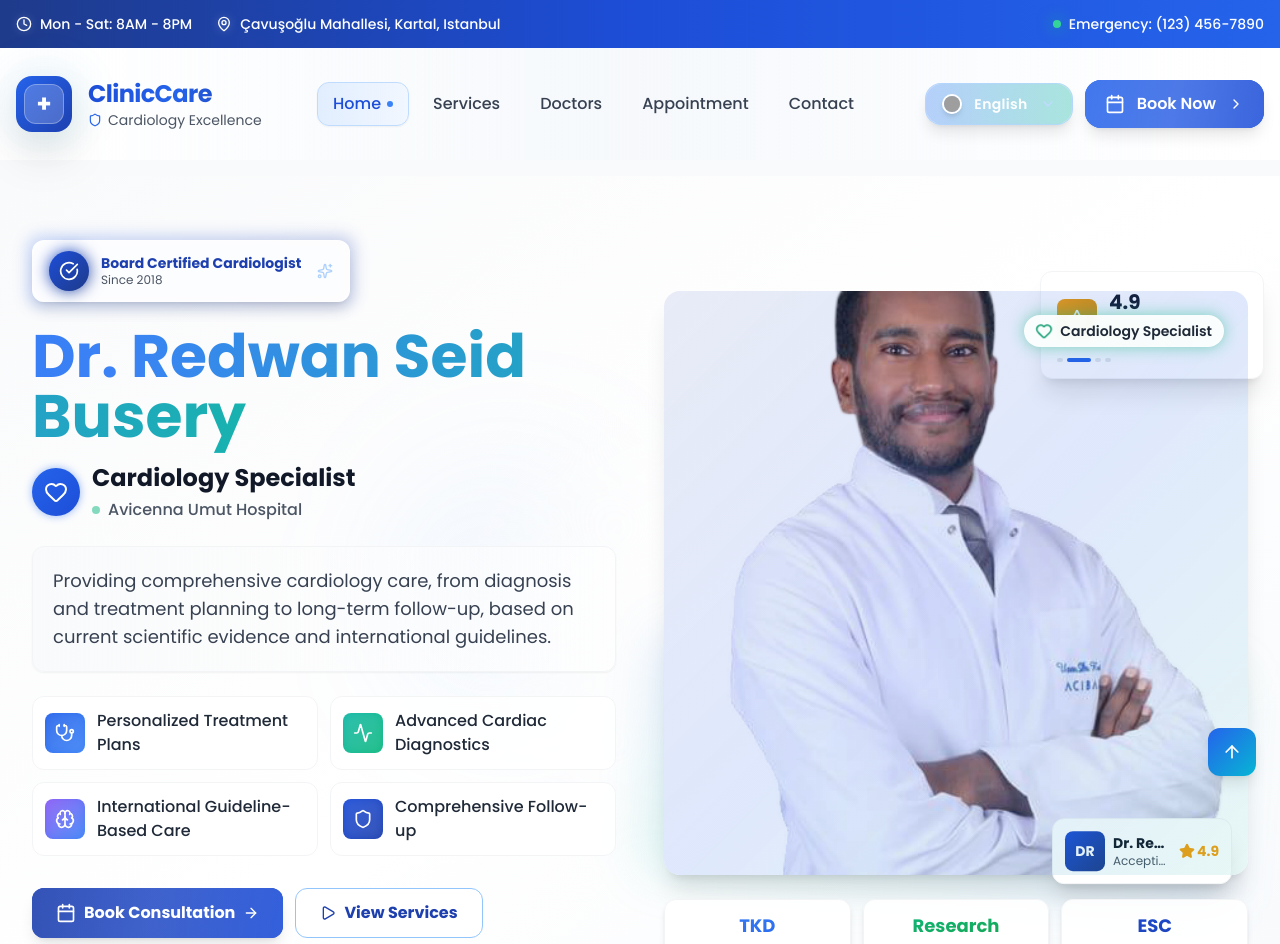
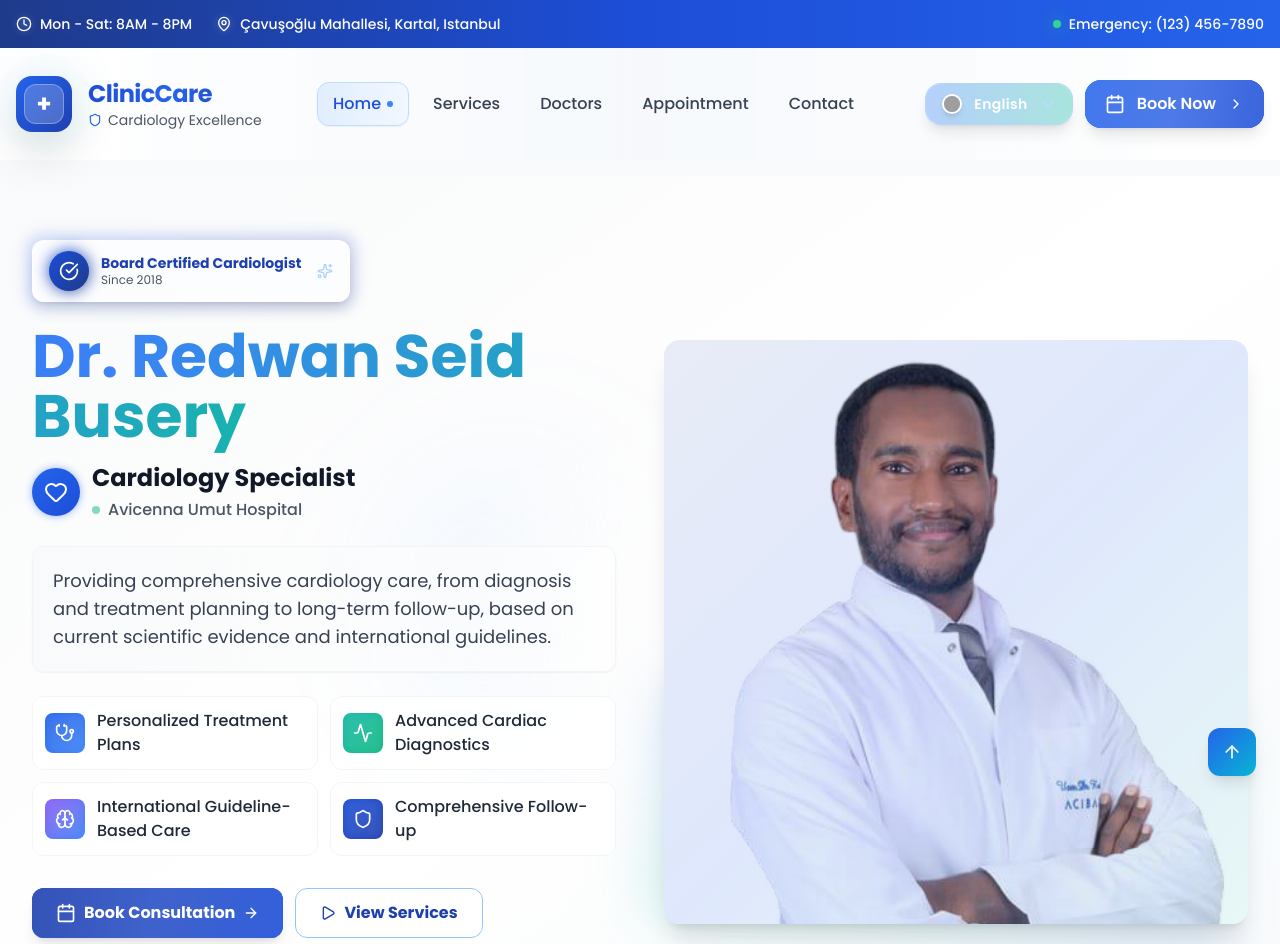
Before and after one commit to yeab14/clinic-platform-frontend, a React (Vite) app: page / in a window 1280 px wide. Shown: the top 944 px of the page. Built offline with nearby package versions, Linux system fonts and the light colour scheme; grey boxes are pictures that could not be loaded.

Commit message:
hero page done

```diff
--- a/src/pages/Home/Components/Hero.jsx
+++ b/src/pages/Home/Components/Hero.jsx
@@ -14,12 +14,11 @@ import {
   Star,
   Stethoscope,
   Users,
-  ChevronRight,
   CheckCircle,
 } from 'lucide-react';
 import { Link } from 'react-router-dom';
 import { useLocale } from '@/providers/LocaleProvider';
-import doctorImg from '@/assets/images/Dr.png';
+import doctorImg from '@/assets/images/Dr2.png';
 
 const Hero = () => {
   const [currentStat, setCurrentStat] = useState(0);
@@ -97,9 +96,8 @@ const Hero = () => {
 
   return (
     <section className="relative overflow-hidden bg-gradient-to-br from-gray-50 via-white to-primary-50/20 py-8 md:py-12 lg:py-16">
-      {/* Premium Background Elements */}
+
       <div className="absolute inset-0 overflow-hidden">
-
         <motion.div
           animate={{
             x: [0, 100, 0],
@@ -125,20 +123,18 @@ const Hero = () => {
           }}
           className="absolute bottom-1/4 right-1/4 w-96 h-96 bg-gradient-to-r from-accent-teal/8 via-primary-500/8 to-accent-blue/8 rounded-full blur-3xl"
         />
-
-
       </div>
 
       <div className="relative container-custom px-4 sm:px-6 lg:px-8">
         <div className="grid lg:grid-cols-2 gap-8 md:gap-10 lg:gap-12 items-center">
-          {/* Left Column - Premium Content */}
+
           <motion.div
             initial={{ opacity: 0, x: -30 }}
             animate={{ opacity: 1, x: 0 }}
             transition={{ duration: 0.6, ease: "easeOut" }}
             className="relative z-10"
           >
-            {/* Credentials Badge */}
+
             <motion.div
               initial={{ opacity: 0, y: -15 }}
               animate={{ opacity: 1, y: 0 }}
@@ -167,26 +163,22 @@ const Hero = () => {
               </div>
             </motion.div>
 
-            {/* Doctor Professional Title - Improved Layout */}
+
             <div className="mb-6">
 
-
-              {/* Doctor Name with Improved Hierarchy */}
               <motion.h1
                 initial={{ opacity: 0, y: 15 }}
                 animate={{ opacity: 1, y: 0 }}
                 transition={{ delay: 0.25 }}
                 className="text-3xl sm:text-4xl md:text-5xl lg:text-6xl font-bold leading-tight mb-3"
               >
-
-
                 <div className="relative">
                   <span className="bg-gradient-to-r from-primary-600 via-primary-500 to-accent-teal bg-clip-text text-transparent animate-gradient-shift bg-[length:200%_auto]">
                     {content.titleLine1}
                   </span>
                 </div>
+              </motion.h1>
 
-              </motion.h1>
 
               <motion.div
                 initial={{ opacity: 0, y: 10 }}
@@ -214,7 +206,7 @@ const Hero = () => {
               </motion.div>
             </div>
 
-            {/* Description with Medical Focus */}
+
             <motion.p
               initial={{ opacity: 0, y: 15 }}
               animate={{ opacity: 1, y: 0 }}
@@ -224,7 +216,7 @@ const Hero = () => {
               {content.description}
             </motion.p>
 
-            {/* Medical Features - Optimized layout */}
+
             <motion.div
               initial={{ opacity: 0, y: 15 }}
               animate={{ opacity: 1, y: 0 }}
@@ -250,7 +242,7 @@ const Hero = () => {
               ))}
             </motion.div>
 
-            {/* Premium CTAs */}
+
             <motion.div
               initial={{ opacity: 0, y: 15 }}
               animate={{ opacity: 1, y: 0 }}
@@ -263,7 +255,6 @@ const Hero = () => {
                 onMouseEnter={() => setIsHovered(true)}
                 onMouseLeave={() => setIsHovered(false)}
               >
-                {/* Medical gradient animation */}
                 <motion.div
                   animate={isHovered ?
                     { background: "linear-gradient(90deg, #1d4ed8 0%, #2563eb 50%, #3b82f6 100%)" } :
@@ -273,7 +264,6 @@ const Hero = () => {
                   className="absolute inset-0"
                 />
 
-                {/* Pulse effect */}
                 <div className="absolute inset-0 overflow-hidden">
                   <div className="absolute -inset-x-full -inset-y-1/2 rotate-12 bg-gradient-to-r from-transparent via-white/15 to-transparent group-hover:translate-x-full transition-transform duration-1000" />
                 </div>
@@ -282,7 +272,6 @@ const Hero = () => {
                 <span className="relative z-10 text-base">{content.cta.primary}</span>
                 <ArrowRight className="w-4 h-4 relative z-10 group-hover:translate-x-1 transition-transform" />
 
-                {/* Medical sparkles */}
                 <Sparkles className="absolute -top-1 -right-1 w-6 h-6 text-primary-300 opacity-0 group-hover:opacity-100 transition-opacity duration-300" />
               </Link>
 
@@ -296,7 +285,7 @@ const Hero = () => {
               </Link>
             </motion.div>
 
-            {/* Trust Indicators - Optimized */}
+
             <motion.div
               initial={{ opacity: 0, y: 15 }}
               animate={{ opacity: 1, y: 0 }}
@@ -325,125 +314,38 @@ const Hero = () => {
             </motion.div>
           </motion.div>
 
-          {/* Right Column - Medical Visuals - Optimized for width */}
+          {/* Right Column - Clean Image Section */}
           <motion.div
             initial={{ opacity: 0, x: 30 }}
             animate={{ opacity: 1, x: 0 }}
             transition={{ duration: 0.6, delay: 0.1 }}
             className="relative"
           >
-            {/* Main Visual Container */}
+
             <div className="relative">
-              {/* Medical Glow Effect */}
+
               <motion.div
                 animate={{ rotate: [0, 5, 0] }}
                 transition={{ duration: 12, repeat: Infinity }}
                 className="absolute -bottom-4 -left-4 w-full h-60 bg-gradient-to-br from-primary-500/15 via-accent-teal/15 to-primary-400/15 rounded-2xl rotate-3 blur-xl hidden md:block"
               />
 
-              {/* Medical Environment Image - Optimized size */}
+
               <div className="relative rounded-2xl overflow-hidden shadow-xl group">
-                {/* Professional Overlay */}
                 <div className="absolute inset-0 bg-gradient-to-br from-primary-800/10 via-primary-600/15 to-accent-teal/10 z-10" />
 
                 <img
                   src={doctorImg}
-  alt={language === 'tr' ? "Modern Kardiyoloji Ortamı" : "Modern Cardiology Environment"}
+                  alt={language === 'tr' ? "Dr. Redwan Seid Busery" : "Dr. Redwan Seid Busery"}
                   className="w-full aspect-[4/3] sm:aspect-[16/9] md:aspect-[3/2] lg:aspect-square object-cover group-hover:scale-105 transition-transform duration-700"
                 />
-
-                {/* Overlay Content */}
-                <div className="absolute inset-0 z-20 p-4 md:p-6 flex flex-col justify-between">
-                  {/* Live Status Badge */}
-                  <div className="inline-flex items-center gap-2 self-end">
-                    <div className="relative">
-                      <div className="absolute inset-0 bg-emerald-500 rounded-full blur animate-pulse" />
-                      <div className="relative bg-white/95 backdrop-blur-sm px-3 py-1.5 rounded-full flex items-center gap-2">
-                        <Heart className="w-4 h-4 text-emerald-600 animate-heartbeat" />
-                        <span className="text-sm font-semibold text-gray-800">Cardiology Specialist</span>
               </div>
-                    </div>
-                  </div>
-
-                </div>
-              </div>
-
-              {/* Animated Stats Card - Position optimized */}
-              <motion.div
-                animate={controls}
-                className="absolute -top-3 -right-2 sm:-top-4 sm:-right-3 md:-top-5 md:-right-4 w-40 sm:w-48 md:w-56 bg-white rounded-xl shadow-xl p-3 md:p-4 border border-gray-100"
-              >
-                <div className="flex items-center gap-2 md:gap-3">
-                  <div className={`w-8 h-8 md:w-10 md:h-10 rounded-lg bg-gradient-to-br ${stats[currentStat].color} flex items-center justify-center flex-shrink-0`}>
-                    {React.createElement(stats[currentStat].icon, { className: "w-4 h-4 md:w-5 md:h-5 text-white" })}
-                  </div>
-                  <div className="min-w-0">
-                    <div className="text-lg md:text-xl font-bold text-gray-900 truncate">{stats[currentStat].value}</div>
-                    <div className="text-xs text-gray-600 truncate">{stats[currentStat].label}</div>
-                    <div className="text-xs text-gray-500 mt-0.5">{stats[currentStat].description}</div>
-                  </div>
-                </div>
-
-                <div className="flex gap-1 mt-2">
-                  {stats.map((_, index) => (
-                    <motion.div
-                      key={index}
-                      className={`h-1 rounded-full transition-all duration-300 ${index === currentStat ? 'bg-primary-600' : 'bg-gray-200'}`}
-                      animate={{ width: index === currentStat ? '24px' : '6px' }}
-                    />
-                  ))}
-                </div>
-              </motion.div>
-
-              {/* Doctor Badge - Optimized position */}
-              <motion.div
-                initial={{ y: 0 }}
-                animate={{ y: [0, -8, 0] }}
-                transition={{ duration: 4, repeat: Infinity }}
-                className="absolute -bottom-2 right-2 md:-bottom-3 md:right-4 bg-white rounded-xl shadow-xl p-2 md:p-3 border border-gray-100 max-w-[160px] md:max-w-[180px]"
-              >
-                <div className="flex items-center gap-2">
-                  <div className="w-8 h-8 md:w-10 md:h-10 bg-gradient-to-br from-primary-700 to-primary-900 rounded-lg flex items-center justify-center flex-shrink-0">
-                    <span className="text-white font-bold text-xs md:text-sm">DR</span>
-                  </div>
-                  <div className="min-w-0">
-                    <div className="text-sm font-bold text-gray-900 truncate">{content.doctorCard.name}</div>
-                    <div className="text-xs text-gray-600 truncate">{content.doctorCard.availability}</div>
-                  </div>
-                  <div className="ml-1 flex items-center text-amber-500 flex-shrink-0">
-                    <Star className="w-3 h-3 md:w-4 md:h-4 fill-current" />
-                    <span className="ml-0.5 font-bold text-xs md:text-sm">4.9</span>
-                  </div>
-                </div>
-              </motion.div>
-            </div>
-
-            {/* Mini Stats Grid - Optimized */}
-            <div className="grid grid-cols-3 gap-2 md:gap-3 mt-4 md:mt-6">
-              {[
-                { value: "TKD", label: content.miniStats[0].label, color: "bg-gradient-to-br from-blue-500 to-blue-600 text-black" },
-                { value: "Research", label: content.miniStats[1].label, color: "bg-gradient-to-br from-emerald-500 to-green-600 text-black" },
-                { value: "ESC", label: content.miniStats[2].label, color: "bg-gradient-to-br from-primary-700 to-primary-800 text-black" },
-              ].map((stat, index) => (
-                <motion.div
-                  key={index}
-                  initial={{ opacity: 0, y: 15 }}
-                  animate={{ opacity: 1, y: 0 }}
-                  transition={{ delay: 0.6 + index * 0.08 }}
-                  className="bg-white/90 backdrop-blur-sm rounded-xl p-2 md:p-3 text-center border border-gray-100 shadow-md hover:shadow-lg transition-shadow duration-300"
-                >
-                  <div className={`text-base md:text-lg font-bold mb-1 ${stat.color} bg-clip-text text-transparent`}>
-                    {stat.value}
-                  </div>
-                  <div className="text-xs text-gray-700 font-medium">{stat.label}</div>
-                </motion.div>
-              ))}
             </div>
           </motion.div>
         </div>
       </div>
 
-      {/* Scroll Hint - Only show on larger screens */}
+
       <motion.div
         initial={{ opacity: 0 }}
         animate={{ opacity: 1 }}
```
Also changed, not shown: src/assets/images/Dr2.png (added). Lines whose indentation alone changed are shown as unchanged.
